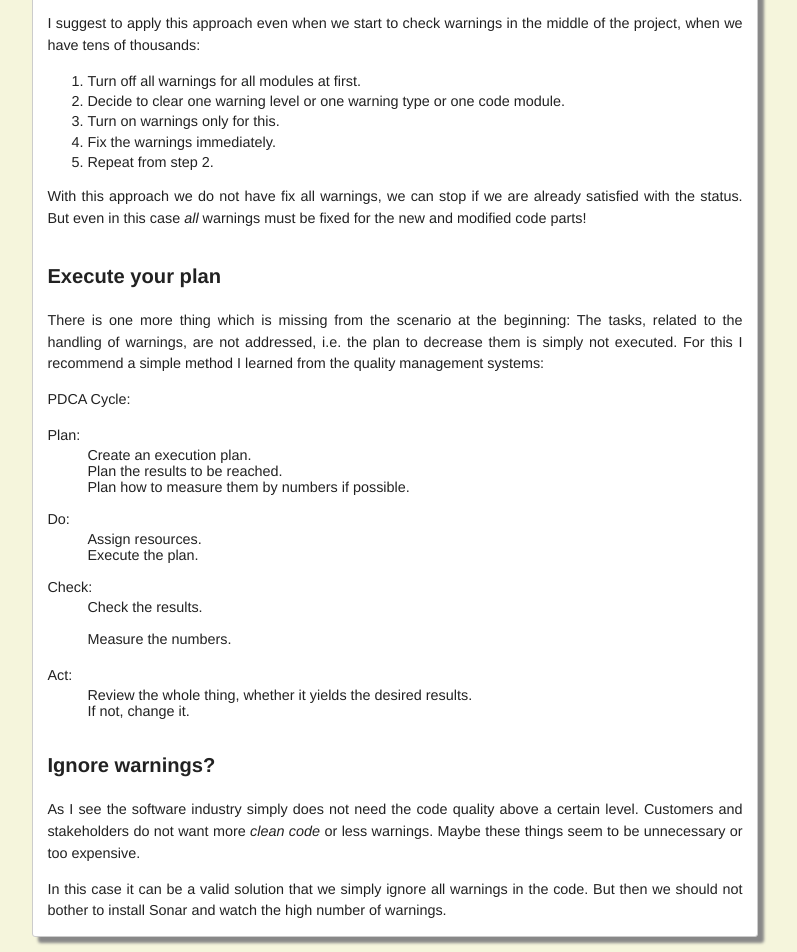
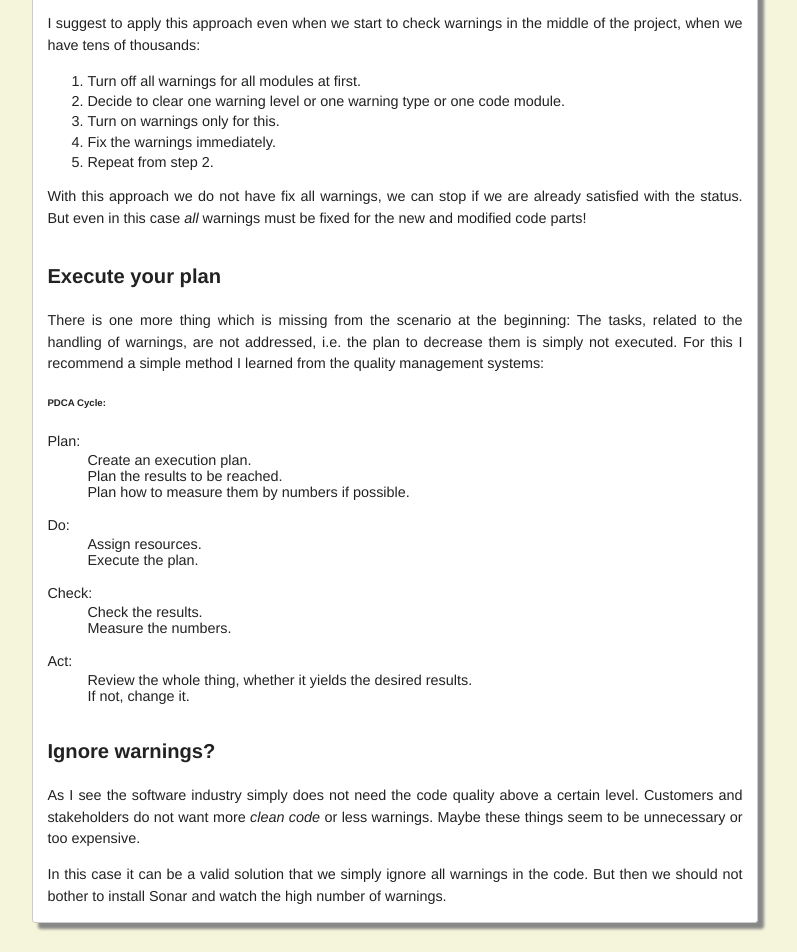
Before and after one commit to woj-tek/petozoltan.github.io, a Jekyll site: the page built from _posts/2016-07-13-how-to-handle-warnings.md, in a window 1280 px wide. Shown: the part 2007-2959 px from the top of the page, without its empty margins (245-1042 px from the left). Built offline with Jekyll 4.4.1, drawn with Linux system fonts in a browser that asks for light colours.

```diff
--- a/_posts/2016-07-13-how-to-handle-warnings.md
+++ b/_posts/2016-07-13-how-to-handle-warnings.md
@@ -77,7 +77,7 @@ With this approach we do not have fix all warnings, we can stop if we are alread
 
 There is one more thing which is missing from the scenario at the beginning: The tasks, related to the handling of warnings, are not addressed, i.e. the plan to decrease them is simply not executed. For this I recommend a simple method I learned from the quality management systems:
 
-PDCA Cycle:
+###### PDCA Cycle:
 
 Plan:
 : Create an execution plan.
@@ -90,7 +90,6 @@ Do:
 
 Check:
 : Check the results.
-
 : Measure the numbers.
 
 Act:
```
